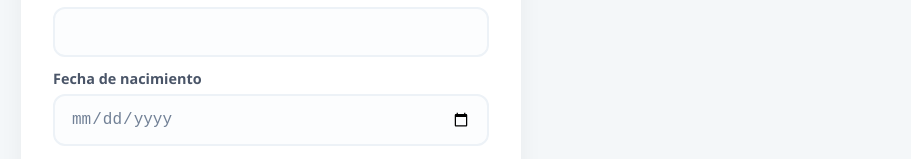
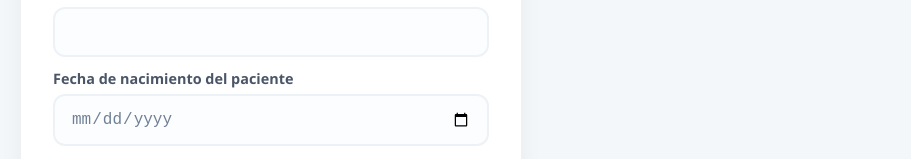
Before and after one commit to l2202/reminisi, a React (Vite) app: page /register in a window 1280 px wide. Shown: the part 476-635 px from the top of the page, without its empty margins (369-1280 px from the left). Built offline with nearby package versions, Linux system fonts and the light colour scheme; no server answers.

Commit message:
correcion en label

```diff
--- a/src/pages/Register.jsx
+++ b/src/pages/Register.jsx
@@ -139,7 +139,7 @@ export default function Register() {
         </div>
 
         <div className="form-group">
-          <label>Fecha de nacimiento</label>
+          <label>Fecha de nacimiento del paciente</label>
           <input
             type="date"
             name="fechanac"
```
